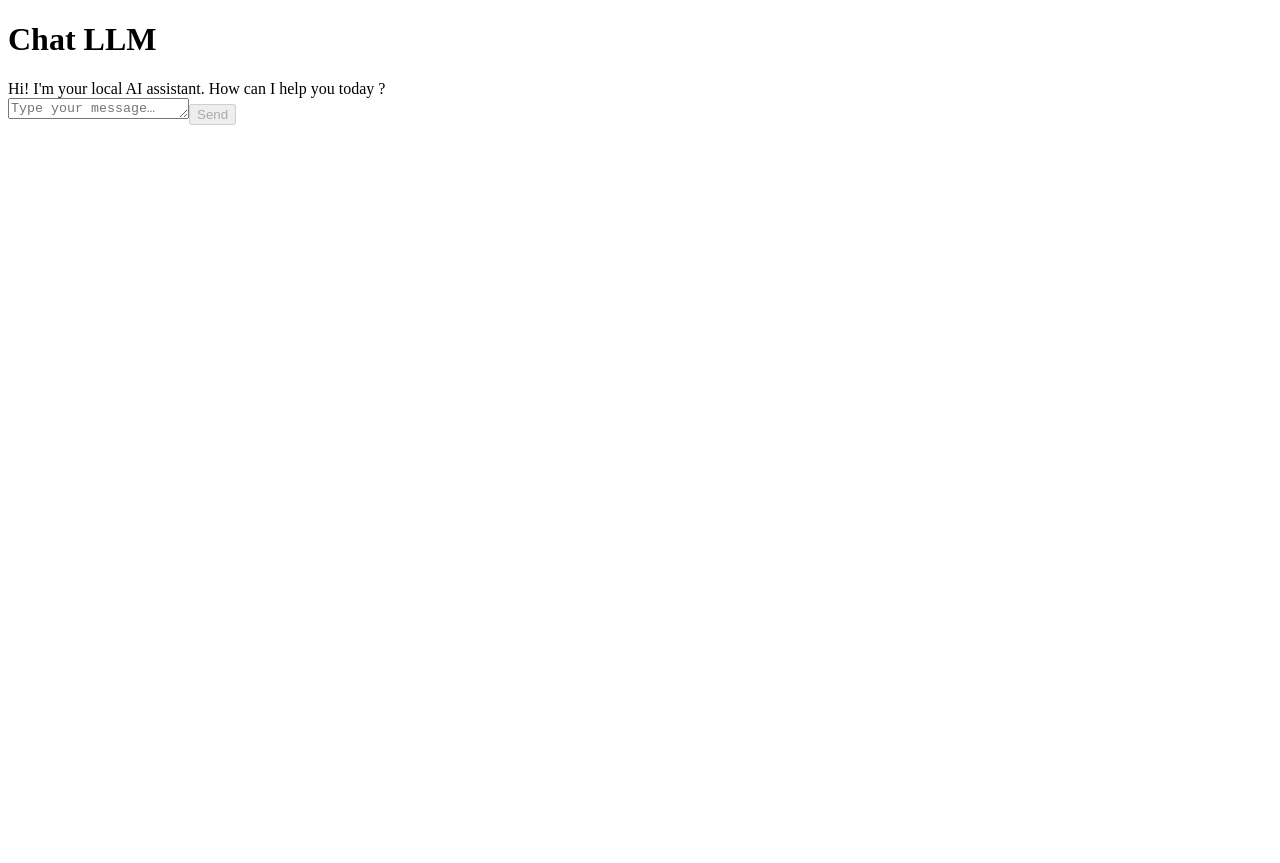
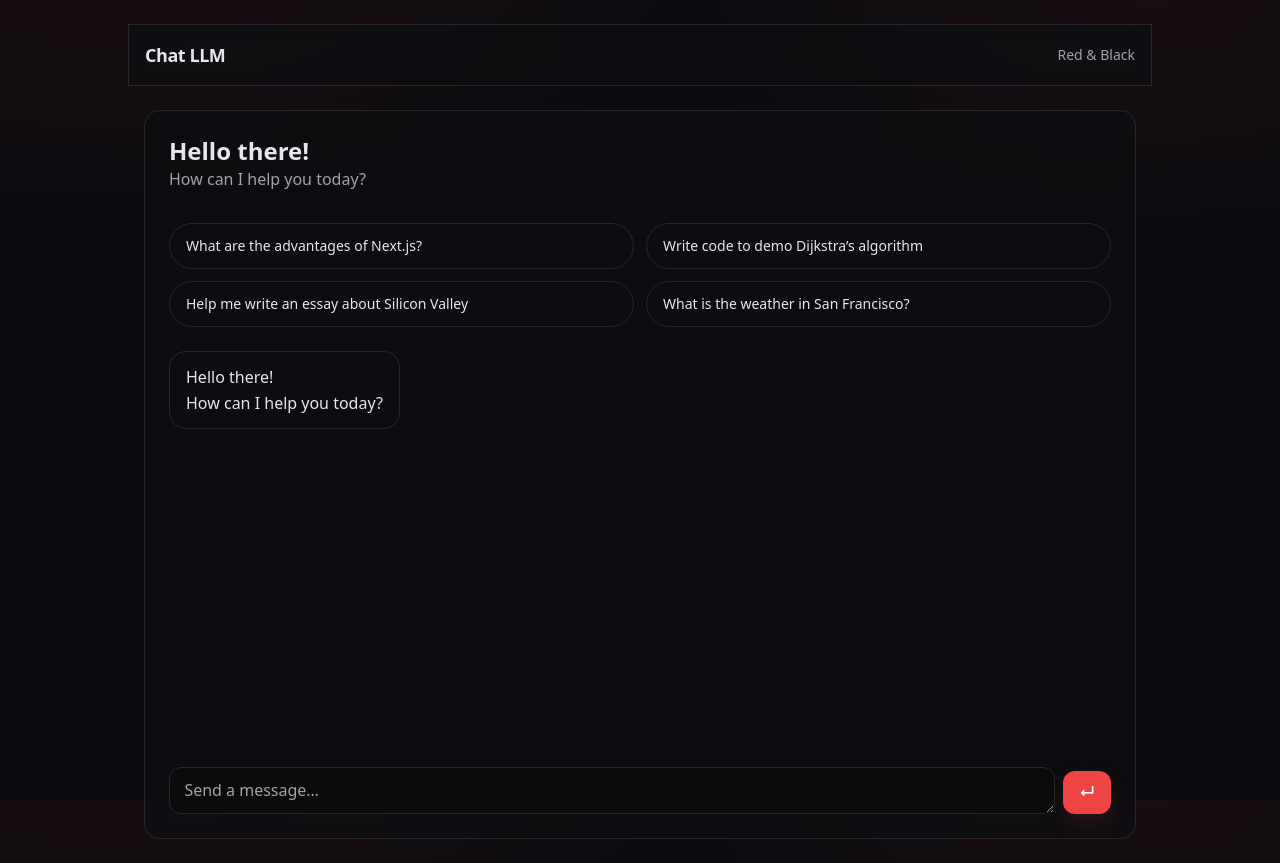
Before and after one commit to 1MrazorT1/HaiChat, a Next.js app in the folder apps/chat/: page / in a window 1280 px wide. Before the commit the page ends 800 px from the top, so only its background shows below. Built offline with nearby package versions, Linux system fonts and the light colour scheme.

Commit message:
updating UI

```diff
--- a/apps/chat/app/globals.css
+++ b/apps/chat/app/globals.css
@@ -1,9 +1,9 @@
 @import "tailwindcss";
 
-/* Tokens */
+/* Design tokens (v4) */
 :root {
   --bg: #0b0b0f;          /* near-black */
-  --panel: #111316;       /* card/input background */
+  --panel: #111316;       /* surface */
   --fg: #e5e7eb;          /* text */
   --muted: #a1a1aa;       /* secondary text */
   --accent: #ef4444;      /* red-500 */
@@ -12,19 +12,11 @@
 }
 
 @theme inline {
-  --color-background: var(--bg);
-  --color-foreground: var(--fg);
-  --color-panel: var(--panel);
-  --color-muted: var(--muted);
-  --color-accent: var(--accent);
-  --color-accent-600: var(--accent-600);
-  --color-ring: var(--ring);
-  --font-sans: ui-sans-serif, system-ui, -apple-system, Segoe UI, Roboto, Arial, "Noto Sans", "Apple Color Emoji","Segoe UI Emoji";
+  --font-sans: ui-sans-serif, system-ui, -apple-system, Segoe UI, Roboto, Arial, "Noto Sans";
 }
 
+/* background + subtle red glow */
 html, body { height: 100%; }
-
-/* Subtle red glows on a black base */
 body {
   background:
     radial-gradient(1000px 500px at 10% -10%, rgba(239,68,68,0.08), transparent 60%),
@@ -34,8 +26,23 @@ body {
   font-family: var(--font-sans);
 }
 
-/* Nice text selection */
-::selection {
-  background: color-mix(in oklab, var(--accent) 30%, transparent);
-  color: white;
+::selection { background: color-mix(in oklab, var(--accent) 30%, transparent); color: white; }
+
+/* helper classes */
+.glass { background-color: #0d0f12b3; backdrop-filter: blur(8px); border: 1px solid #27272a; }
+.input {
+  width: 100%;
+  border-radius: 0.75rem;
+  padding: .65rem .9rem;
+  color: var(--fg);
+  background-color: rgba(10,10,10,.7);
+  border: 1px solid #27272a;
 }
+.input::placeholder { color: var(--muted); }
+.input:focus { outline: none; border-color: var(--accent); box-shadow: 0 0 0 2px var(--ring); }
+
+.btn { display: inline-flex; align-items: center; justify-content: center; border-radius: .75rem; padding: .6rem 1rem; font-weight: 600; }
+.btn-primary { background: var(--accent); color:#fff; box-shadow: 0 10px 30px -10px rgba(239,68,68,.35); }
+.btn-primary:hover { background: var(--accent-600); }
+.btn-plain { border:1px solid #3f3f46; color: var(--fg); }
+.btn-plain:hover { background: rgba(24,24,27,.6); }
--- a/apps/chat/app/layout.tsx
+++ b/apps/chat/app/layout.tsx
@@ -1,12 +1,12 @@
-export const metadata = { title: "Chat LLM", description: "Next.js from scratch" };
+import "./globals.css";
+
+export const metadata = { title: "Chat LLM", description: "Sleek red & black chat" };
 
 export default function RootLayout({ children }: { children: React.ReactNode }) {
   return (
     <html lang="en" className="h-full">
-      <body className="min-h-dvh bg-[var(--bg)] text-[var(--fg)] antialiased">
-        <div className="mx-auto max-w-4xl">
-          {children}
-        </div>
+      <body className="min-h-dvh text-[var(--fg)]">
+        <div className="mx-auto max-w-5xl px-4">{children}</div>
       </body>
     </html>
   );
--- a/apps/chat/app/page.tsx
+++ b/apps/chat/app/page.tsx
@@ -2,9 +2,12 @@ import Chat from "@/components/Chat";
 
 export default function Page() {
   return (
-    <main className="p-4 sm:p-6">
-      <header className="sticky top-0 z-10 -mx-4 sm:-mx-6 px-4 sm:px-6 py-4 backdrop-blur supports-[backdrop-filter]:bg-black/30 border-b border-neutral-800">
-        <h1 className="text-xl font-semibold tracking-tight">Chat LLM</h1>
+    <main className="py-6">
+      <header className="sticky top-0 z-10 -mx-4 px-4 py-4 glass">
+        <div className="flex items-center justify-between">
+          <h1 className="text-lg font-semibold tracking-tight">Chat LLM</h1>
+          <span className="text-sm text-[var(--muted)]">Red & Black</span>
+        </div>
       </header>
       <Chat />
     </main>
--- a/apps/chat/components/Chat.tsx
+++ b/apps/chat/components/Chat.tsx
@@ -7,17 +7,24 @@ type Msg = { role: "user" | "assistant"; content: string };
 
 export default function Chat() {
   const [messages, setMessages] = useState<Msg[]>([
-    { role: "assistant", content: "Hi! I'm your local AI assistant. How can I help you today ?" },
+    { role: "assistant", content: "Hello there!\nHow can I help you today?" },
   ]);
   const [input, setInput] = useState("");
   const [pending, setPending] = useState(false);
   const abortRef = useRef<AbortController | null>(null);
 
+  const quick = [
+    "What are the advantages of Next.js?",
+    "Write code to demo Dijkstra’s algorithm",
+    "Help me write an essay about Silicon Valley",
+    "What is the weather in San Francisco?",
+  ];
+
   async function onSubmit(e: React.FormEvent) {
     e.preventDefault();
     if (!input.trim() || pending) return;
 
-    const next = [...messages, { role: "user" as const, content: input }];
+    const next = [...messages, { role: "user" as const, content: input.trim() }];
     setMessages(next);
     setInput("");
     setPending(true);
@@ -27,7 +34,7 @@ export default function Chat() {
     abortRef.current = ctrl;
 
     try {
-      const res = await fetch("http://localhost:3001/chat", {
+      const res = await fetch("http://localhost:8080/chat", {
         method: "POST",
         headers: { "Content-Type": "application/json" },
         body: JSON.stringify({ messages: next }),
@@ -35,12 +42,10 @@ export default function Chat() {
       });
 
       if (!res.ok || !res.body) throw new Error(await res.text());
-
       setMessages(prev => [...prev, { role: "assistant", content: "" }]);
 
       const reader = res.body.getReader();
       const decoder = new TextDecoder();
-
       while (true) {
         const { value, done } = await reader.read();
         if (done) break;
@@ -51,51 +56,64 @@ export default function Chat() {
           return [...prev.slice(0, -1), { ...last, content: last.content + chunk }];
         });
       }
-    } catch (err) {
-      console.error("Chat request failed:", err);
-      setMessages(prev => [...prev, { role: "assistant", content: "ERROR" }]);
+    } catch (e) {
+      console.error(e);
+      setMessages(prev => [...prev, { role: "assistant", content: "Something went wrong." }]);
     } finally {
       setPending(false);
     }
   }
 
   return (
-    <div className="mx-auto w-full max-w-3xl h-[calc(100dvh-6rem)] flex flex-col rounded-2xl border border-neutral-800 bg-[var(--panel)]/50 backdrop-blur">
-      {/* messages */}
-      <div className="flex-1 overflow-y-auto space-y-3 p-4 sm:p-6">
+    <section className="mt-6">
+      <div className="glass rounded-2xl p-4 sm:p-6">
+        <div className="mb-8">
+          <h2 className="text-2xl font-semibold">Hello there!</h2>
+          <p className="text-[var(--muted)]">How can I help you today?</p>
+        </div>
+
+        <div className="mb-6 grid gap-3 sm:grid-cols-2">
+          {quick.map((q) => (
+            <button
+              key={q}
+              type="button"
+              className="w-full rounded-full glass px-4 py-3 text-left text-sm hover:border-zinc-600 hover:bg-zinc-900/60"
+              onClick={() => setInput(q)}
+            >
+              {q}
+            </button>
+          ))}
+        </div>
+
+        <div className="h-[44vh] sm:h-[50vh] overflow-y-auto space-y-3">
           {messages.map((m, i) => (
             <MessageBubble key={i} role={m.role} content={m.content} />
           ))}
         </div>
 
-      {/* input bar */}
-      <form onSubmit={onSubmit} className="sticky bottom-0 p-3 sm:p-4 border-t border-neutral-800 bg-[#0d0f12]/80 backdrop-blur">
-        <div className="flex gap-2">
+        <form onSubmit={onSubmit} className="mt-4 flex items-end gap-2">
           <textarea
             value={input}
-            onChange={e => setInput(e.target.value)}
-            placeholder="Type your message…"
-            className="flex-1 resize-none rounded-xl border border-neutral-800 bg-neutral-950/60 px-3 py-2 text-[var(--fg)] placeholder:text-[var(--muted)] focus:outline-none focus:ring-2 focus:ring-[var(--ring)] focus:border-[var(--accent)]"
+            onChange={(e) => setInput(e.target.value)}
+            placeholder="Send a message…"
             rows={1}
+            className="input"
           />
           <button
             type="submit"
             disabled={pending || !input.trim()}
-            className="rounded-xl px-4 py-2 bg-[var(--accent)] hover:bg-[var(--accent-600)] text-white disabled:opacity-50"
+            className="btn btn-primary"
+            title="Send"
           >
-            Send
+            ↵
           </button>
           {pending && (
-            <button
-              type="button"
-              onClick={() => abortRef.current?.abort()}
-              className="rounded-xl px-4 py-2 border border-neutral-700 text-[var(--fg)] hover:bg-neutral-900/60"
-            >
-              Stop
+            <button type="button" onClick={() => abortRef.current?.abort()} className="btn btn-plain" title="Stop">
+              ■
             </button>
           )}
-        </div>
         </form>
       </div>
+    </section>
   );
 }
--- a/apps/chat/components/MessageBubble.tsx
+++ b/apps/chat/components/MessageBubble.tsx
@@ -3,15 +3,15 @@
 type Props = { role: "user" | "assistant"; content: string };
 
 export default function MessageBubble({ role, content }: Props) {
-  const isUser = role === "user";
+  const me = role === "user";
   return (
-    <div className={`w-full flex ${isUser ? "justify-end" : "justify-start"}`}>
+    <div className={`w-full flex ${me ? "justify-end" : "justify-start"}`}>
       <div
         className={[
-          "max-w-[80%] rounded-2xl px-4 py-2",
-          isUser
-            ? "text-white bg-gradient-to-br from-red-600 to-red-500 shadow-lg shadow-red-900/30"
-            : "text-neutral-100 bg-neutral-900/60 border border-neutral-800 backdrop-blur"
+          "max-w-[85%] rounded-2xl px-4 py-3 whitespace-pre-wrap leading-relaxed",
+          me
+            ? "text-white bg-[var(--accent)] shadow-[0_10px_30px_-10px_rgba(239,68,68,0.35)]"
+            : "glass text-[var(--fg)]"
         ].join(" ")}
       >
         {content}
--- /dev/null
+++ b/apps/chat/postcss.config.js
@@ -0,0 +1,5 @@
+export default {
+  plugins: {
+    "@tailwindcss/postcss": {},
+  },
+};
--- /dev/null
+++ b/apps/chat/tailwind.config.ts
@@ -0,0 +1,30 @@
+import type { Config } from "tailwindcss";
+
+export default {
+  content: [
+    "./app/**/*.{ts,tsx}",
+    "./components/**/*.{ts,tsx}",
+    "./pages/**/*.{ts,tsx}",
+    "./src/**/*.{ts,tsx}",
+  ],
+  theme: {
+    extend: {
+      colors: {
+        bg: "#0b0b0f",
+        panel: "#111316",
+        fg: "#e5e7eb",
+        muted: "#a1a1aa",
+        accent: "#ef4444",
+        accent600: "#dc2626",
+        ring: "#f87171",
+      },
+      boxShadow: {
+        "red-glow": "0 10px 30px -10px rgba(239,68,68,0.35)",
+      },
+      borderRadius: {
+        xl2: "1.25rem",
+      },
+    },
+  },
+  plugins: [],
+} satisfies Config;
```
Also changed, not shown: apps/chat/package.json (+8 -6 lines), 1 other file (tests, documents, lock files or other folders). Lines whose indentation alone changed are shown as unchanged.
